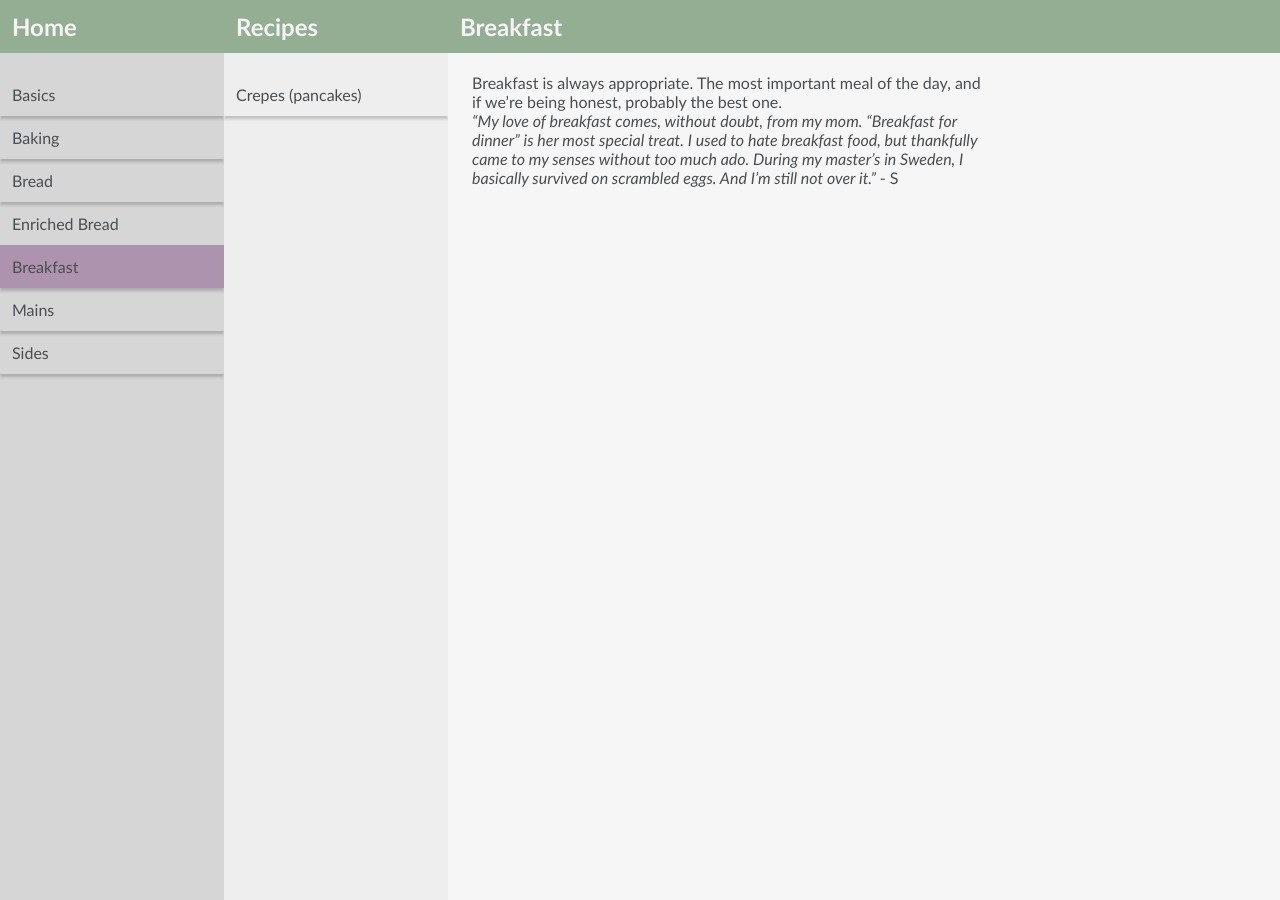
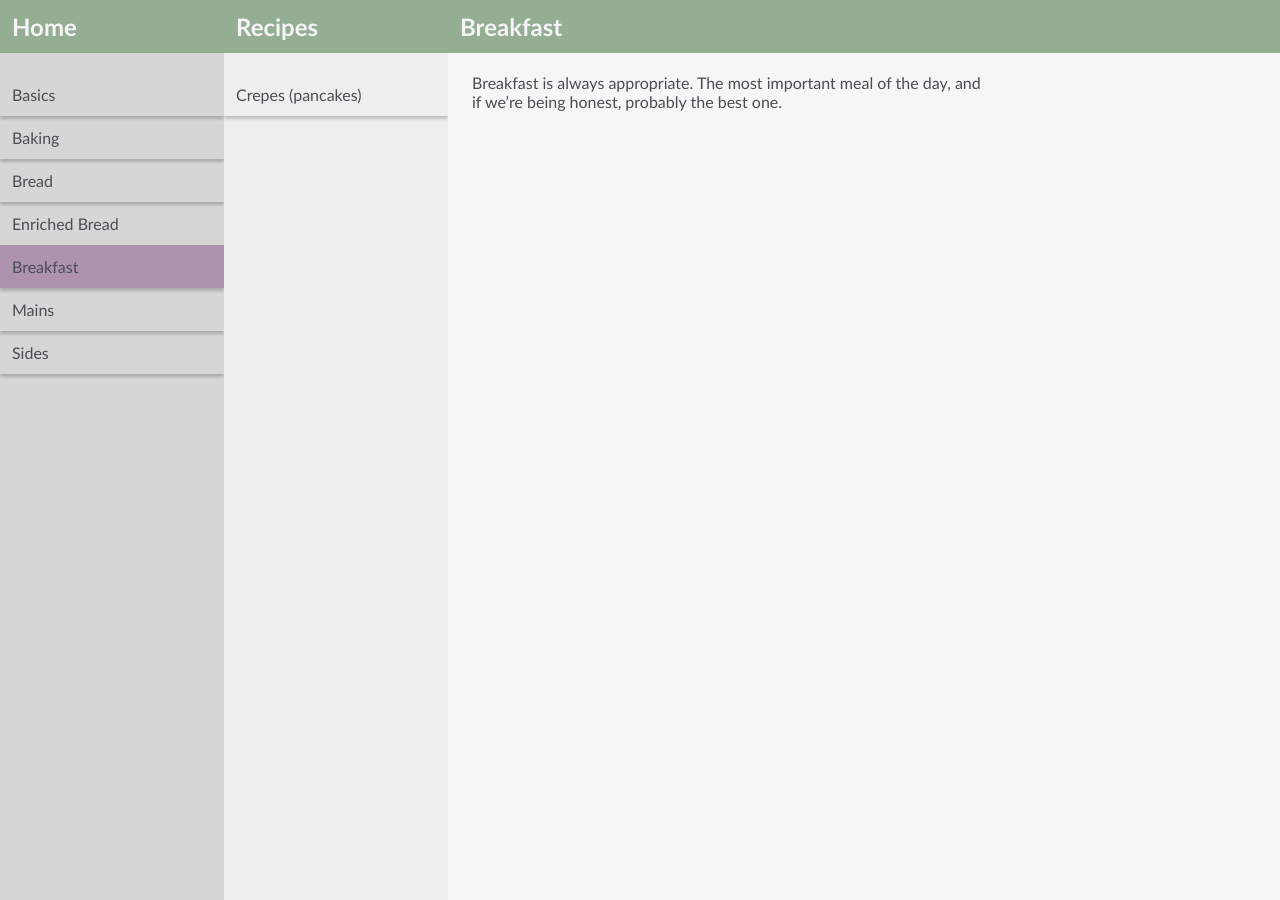
Before and after one commit to slfed/recipes, a Jekyll site: the page built from _categories/breakfast.md, in a window 1280 px wide. Built offline with Jekyll 4.4.1, drawn with Linux system fonts in a browser that asks for light colours.

Commit message:
Update breakfast.md

```diff
--- a/_categories/breakfast.md
+++ b/_categories/breakfast.md
@@ -5,6 +5,3 @@ order: 30
 ---
 
 Breakfast is always appropriate. The most important meal of the day, and if we’re being honest, probably the best one.
-
-
-<i> "My love of breakfast comes, without doubt, from my mom. “Breakfast for dinner” is her most special treat. I used to hate breakfast food, but thankfully came to my senses without too much ado. During my master’s in Sweden, I basically survived on scrambled eggs. And I’m still not over it." </i> - S
```
